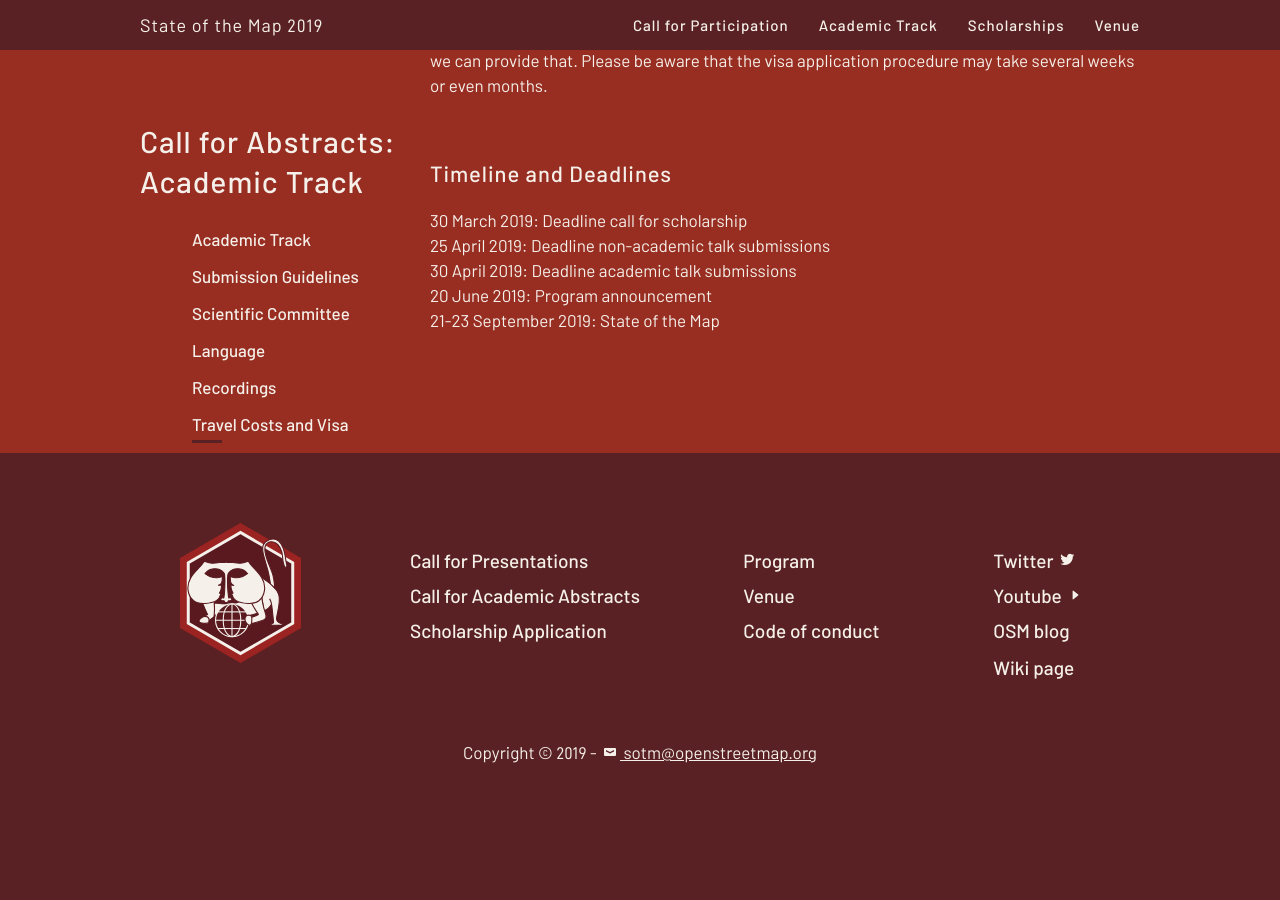
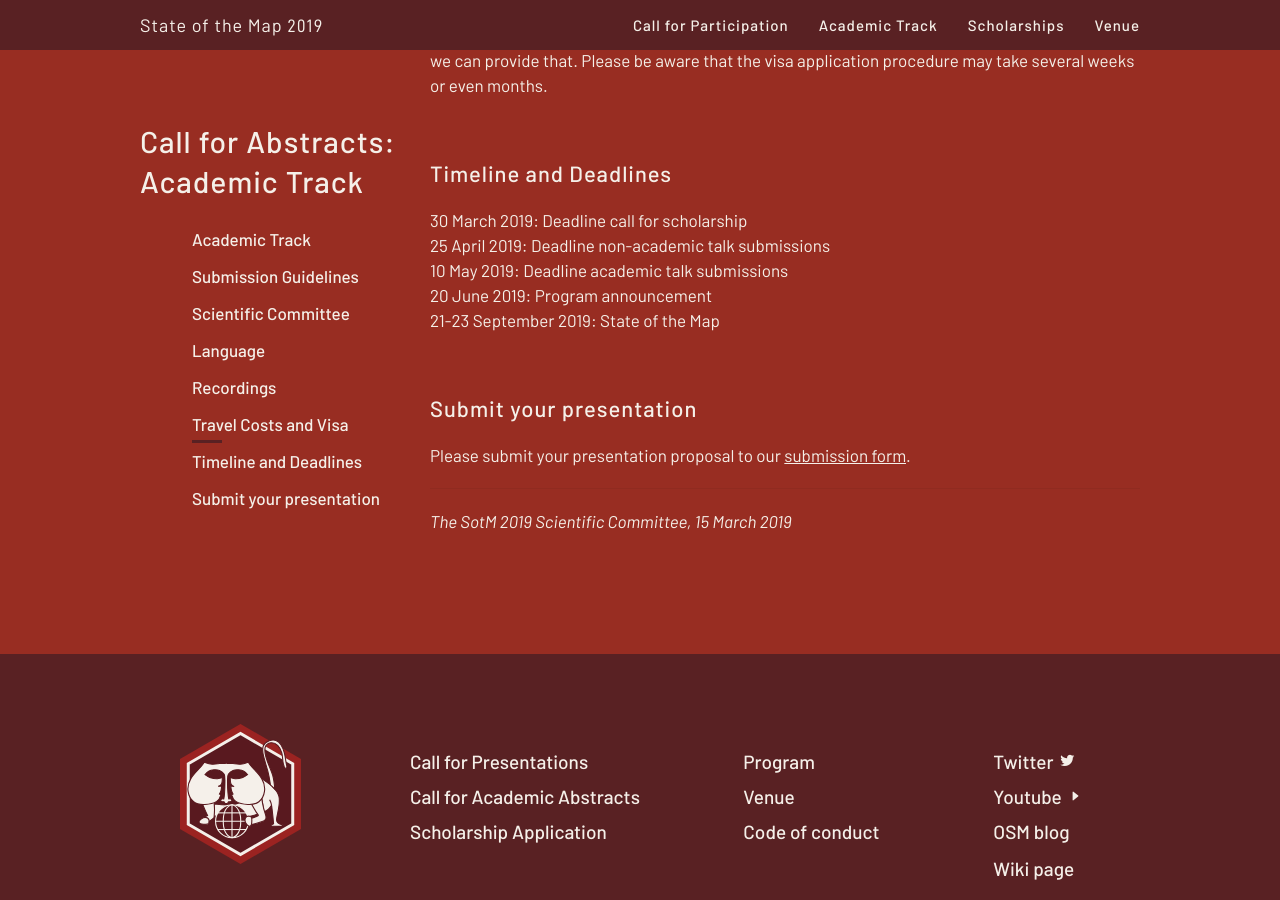
Before and after one commit to openstreetmap/stateofthemap-2019, a Jekyll site: the page built from calls/academic.md, in a window 1280 px wide and 900 px high, scrolled down 3767 px. Built offline with Jekyll 4.4.1, drawn with Linux system fonts in a browser that asks for light colours; before the commit the page ends 4588 px from its top, so only the background shows below that.

Commit message:
add link to cfp submission form for academic track
(also update deadline and harmonize structure to match general track)

```diff
--- a/calls/academic.md
+++ b/calls/academic.md
@@ -2,7 +2,7 @@
 layout: page-with-toc
 title: "Call for Abstracts: Academic Track"
 titlecontent: ""
-headings: "intro,guidelines,committee,language,recording,travel_costs_visa,timeline_deadlines"
+headings: "intro,guidelines,committee,language,recording,travel_costs_visa,timeline_deadlines,submit"
 ---
 
 <h2 id="intro">Academic Track</h2>
@@ -84,6 +84,14 @@
 <h2 id="timeline_deadlines">Timeline and Deadlines</h2>
 30 March 2019: Deadline call for scholarship<br>
 25 April 2019: Deadline non-academic talk submissions<br>
-30 April 2019: Deadline academic talk submissions<br>
+10 May 2019: Deadline academic talk submissions<br>
 20 June 2019: Program announcement<br>
 21-23 September 2019: State of the Map<br>
+
+<h2 id="submit">Submit your presentation</h2>
+
+Please submit your presentation proposal to our **[submission form](https://pretalx.com/sotm2019-at/cfp)**.
+
+<hr>
+
+_The SotM 2019 Scientific Committee, 15 March 2019_
```
Also changed, not shown: calls/general.md (+7 -7 lines).
